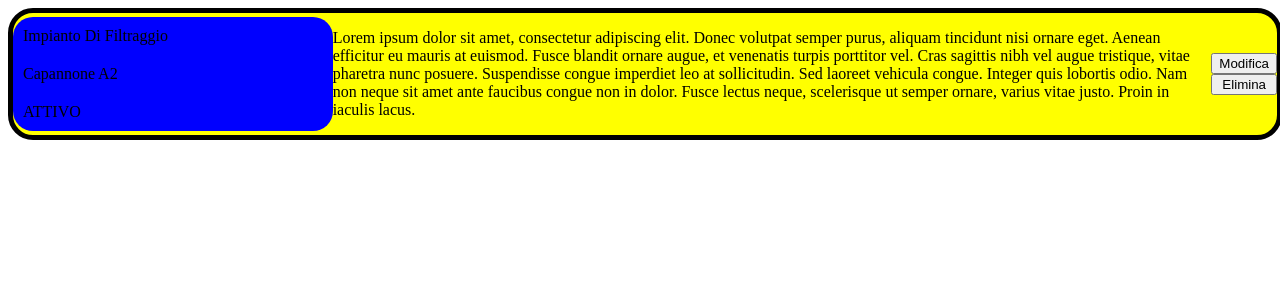
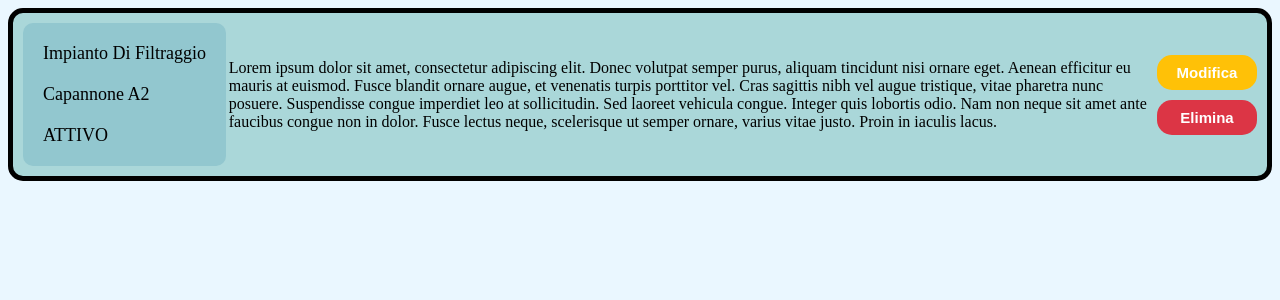
Before and after one commit to DanielKirash/MushroomEngine, a React (Create React App) app: page /test in a window 1280 px wide. Shown: the top 300 px of the page. Built offline with nearby package versions, Linux system fonts and the light colour scheme.

Commit message:
Refactor PlantCard component styles and button classes; enhance layout and background

```diff
--- a/src/components/PlantCard.tsx
+++ b/src/components/PlantCard.tsx
@@ -13,8 +13,8 @@ const PlantCard = () => {
                     <p>Lorem ipsum dolor sit amet, consectetur adipiscing elit. Donec volutpat semper purus, aliquam tincidunt nisi ornare eget. Aenean efficitur eu mauris at euismod. Fusce blandit ornare augue, et venenatis turpis porttitor vel. Cras sagittis nibh vel augue tristique, vitae pharetra nunc posuere. Suspendisse congue imperdiet leo at sollicitudin. Sed laoreet vehicula congue. Integer quis lobortis odio. Nam non neque sit amet ante faucibus congue non in dolor. Fusce lectus neque, scelerisque ut semper ornare, varius vitae justo. Proin in iaculis lacus.</p>
                 </div>
                 <div className="plantButton">
-                    <button>Modifica</button>
-                    <button>Elimina</button>
+                    <button className='modifica'>Modifica</button>
+                    <button className='elimina'>Elimina</button>
                 </div>
         </div>
     );
--- a/src/components/plantcard.css
+++ b/src/components/plantcard.css
@@ -1,41 +1,82 @@
+body{
+    background-color: #EAF7FF;
+}
 .plantCardContainer{
     display: flex;
     flex-direction: row;
-    justify-content: center;
+    justify-content: space-between;
     width: 100%;
     height: 100%;
+    max-width: fit-content;
+    padding: 10px;
     align-items: center;
-    border-radius: 25px;
+    border-radius: 15px;
     border: 5px solid black;
-    background-color: yellow;
+    background-color: #AAD7D9;
 }
-
-
 
 .plantInfo{
     display: flex;
+    padding: 10px;
+
+    max-width: fit-content;
     flex-direction: column;
     width: 100%;
-    border-radius: 20px;
+    border-radius: 10px;
     height: 100%;
     height: 100%;
-    font-size: medium;
-    background-color: blue;
+    font-size: large;
+    background-color: #92C7CF;
 }
 
 .plantName{
+    display: flex;
+
     margin: 10px;
+    width: 100%;
 }
 
 .plantPosition{
+    display: flex;
     margin: 10px;
+    width: 100%;
 }
 
 .plantStatus{
+    display: flex;
     margin: 10px;
+    width: 100%;
 }
 
 .plantButton{
     display: flex;
     flex-direction: column;
 }
+
+.plantDescritpion{
+    max-width: 75%;
+}
+
+button{
+    width: 100px;
+    height: 35px;
+    border-radius: 15px;
+    color: white;
+    font-size: 15px;
+    font-weight: bold;
+    border: none;
+    cursor: pointer;
+    box-shadow: -2px 2px 37px -11px rgba();
+    -webkit-box-shadow: -2px 2px 37px -11px rgba();
+    -moz-box-shadow: -2px 2px 37px -11px rgba();
+}
+
+.modifica{
+    background-color: #FFC107;
+    margin-bottom: 5px;
+}
+
+.elimina{
+    background-color: #DC3545;
+    margin-top: 5px;
+}
```
